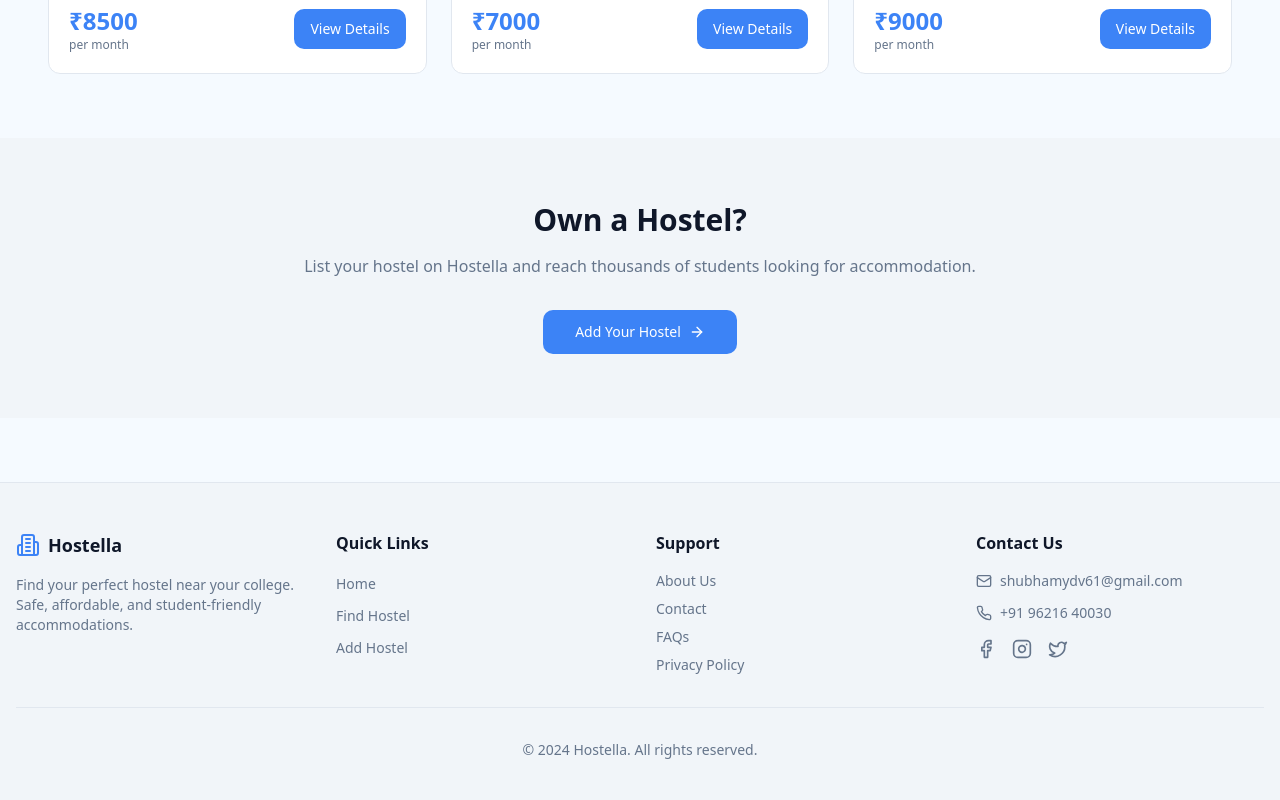
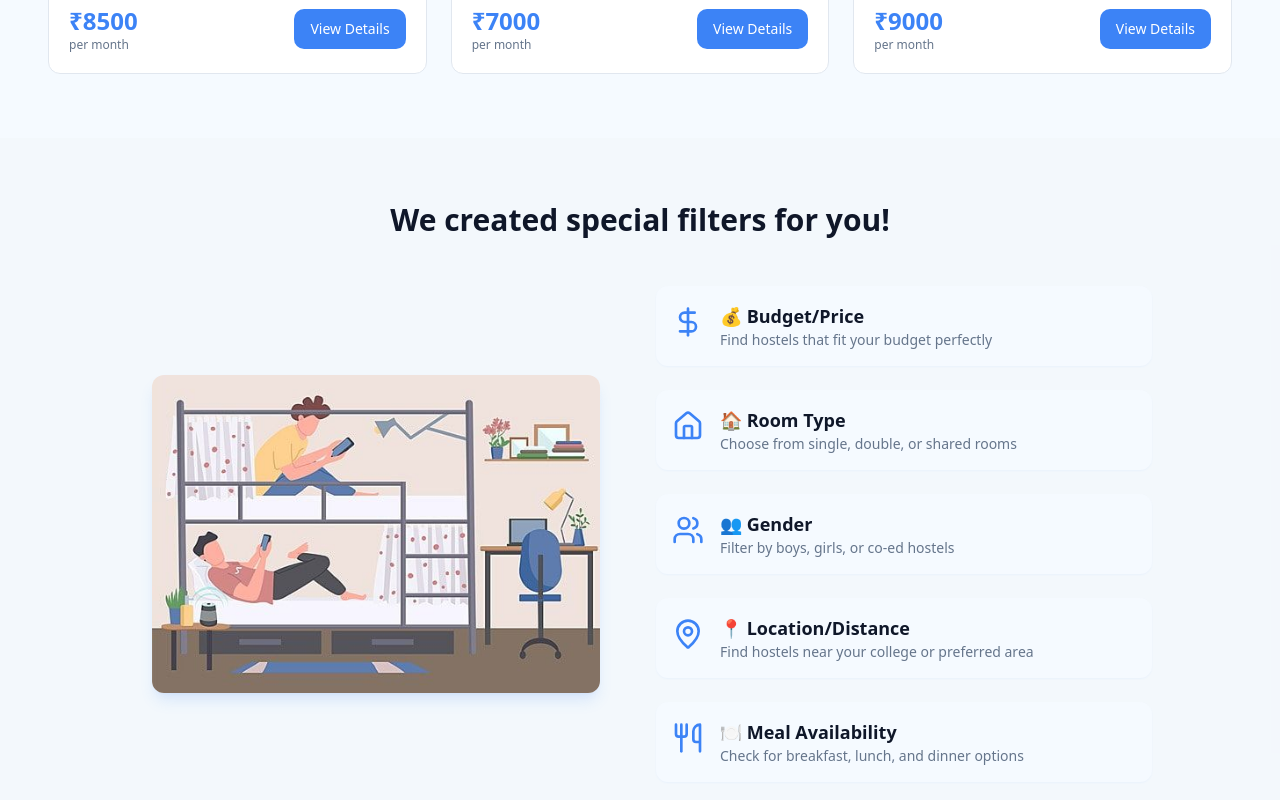
Before and after one commit to xcore1x1/roomie-quest-hub, a React (Vite) app: page / in a window 1280 px wide. Shown: the part 1280-2080 px from the top of the page. Built offline with nearby package versions, Linux system fonts and the light colour scheme; the HTML template or start-up script is replaced by a standard one.

Commit message:
Add new section with filters

```diff
--- a/src/pages/Index.tsx
+++ b/src/pages/Index.tsx
@@ -6,7 +6,8 @@ import HostelCard from "@/components/HostelCard";
 import ThreeBackground from "@/components/ThreeBackground";
 import { Button } from "@/components/ui/button";
 import { mockHostels } from "@/data/mockHostels";
-import { ArrowRight, Shield, Search, Star } from "lucide-react";
+import { ArrowRight, Shield, Search, Star, DollarSign, Home, Users, MapPin, Utensils } from "lucide-react";
+import featurePic from "@/assets/feature-pic.jpg";
 
 const Index = () => {
   const featuredHostels = mockHostels.slice(0, 3);
@@ -76,6 +77,69 @@ const Index = () => {
         </div>
       </section>
 
+      {/* Special Filters Section */}
+      <section className="py-16 px-4 bg-muted/50">
+        <div className="container mx-auto">
+          <h2 className="text-3xl font-bold text-foreground text-center mb-12">
+            We created special filters for you!
+          </h2>
+
+          <div className="grid grid-cols-1 md:grid-cols-2 gap-8 items-center max-w-5xl mx-auto">
+            {/* Image Column */}
+            <div className="flex justify-center">
+              <img
+                src={featurePic}
+                alt="Hostel accommodation"
+                className="rounded-lg shadow-lg w-full max-w-md"
+              />
+            </div>
+
+            {/* Features Column */}
+            <div className="space-y-6">
+              <div className="flex items-start gap-4 p-4 bg-background rounded-lg shadow-sm hover:shadow-md transition-shadow">
+                <DollarSign className="h-8 w-8 text-primary flex-shrink-0 mt-1" />
+                <div>
+                  <h3 className="font-semibold text-lg text-foreground">💰 Budget/Price</h3>
+                  <p className="text-muted-foreground text-sm">Find hostels that fit your budget perfectly</p>
+                </div>
+              </div>
+
+              <div className="flex items-start gap-4 p-4 bg-background rounded-lg shadow-sm hover:shadow-md transition-shadow">
+                <Home className="h-8 w-8 text-primary flex-shrink-0 mt-1" />
+                <div>
+                  <h3 className="font-semibold text-lg text-foreground">🏠 Room Type</h3>
+                  <p className="text-muted-foreground text-sm">Choose from single, double, or shared rooms</p>
+                </div>
+              </div>
+
+              <div className="flex items-start gap-4 p-4 bg-background rounded-lg shadow-sm hover:shadow-md transition-shadow">
+                <Users className="h-8 w-8 text-primary flex-shrink-0 mt-1" />
+                <div>
+                  <h3 className="font-semibold text-lg text-foreground">👥 Gender</h3>
+                  <p className="text-muted-foreground text-sm">Filter by boys, girls, or co-ed hostels</p>
+                </div>
+              </div>
+
+              <div className="flex items-start gap-4 p-4 bg-background rounded-lg shadow-sm hover:shadow-md transition-shadow">
+                <MapPin className="h-8 w-8 text-primary flex-shrink-0 mt-1" />
+                <div>
+                  <h3 className="font-semibold text-lg text-foreground">📍 Location/Distance</h3>
+                  <p className="text-muted-foreground text-sm">Find hostels near your college or preferred area</p>
+                </div>
+              </div>
+
+              <div className="flex items-start gap-4 p-4 bg-background rounded-lg shadow-sm hover:shadow-md transition-shadow">
+                <Utensils className="h-8 w-8 text-primary flex-shrink-0 mt-1" />
+                <div>
+                  <h3 className="font-semibold text-lg text-foreground">🍽️ Meal Availability</h3>
+                  <p className="text-muted-foreground text-sm">Check for breakfast, lunch, and dinner options</p>
+                </div>
+              </div>
+            </div>
+          </div>
+        </div>
+      </section>
+
       {/* CTA Section */}
       <section className="py-16 px-4 bg-muted">
         <div className="container mx-auto text-center">
```
Also changed, not shown: src/assets/feature-pic.jpg (added).
